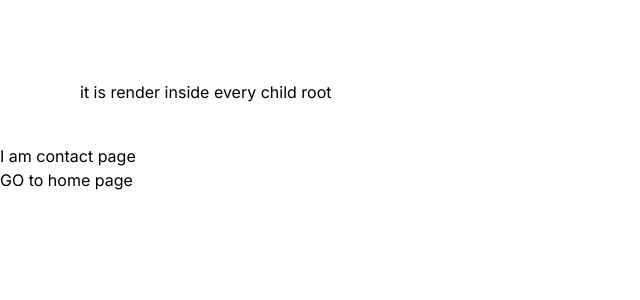
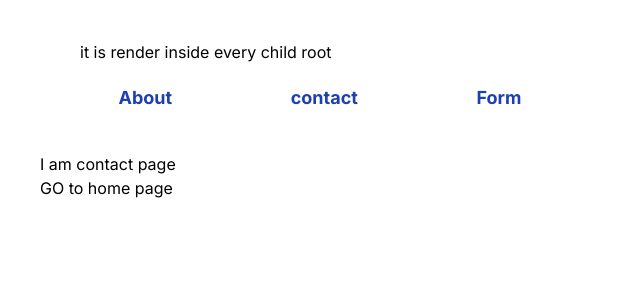
Before and after one commit to ragini743/next, a Next.js app in the folder project-2/: page /contact in a window 1280 px wide. Shown: the top 300 px of the page, without its empty margins (0-640 px from the left). Built offline with nearby package versions, Linux system fonts and the light colour scheme.

Commit message:
create studentList folder for dynamic routing

```diff
--- a/project-2/src/app/about/form/layout.js
+++ b/project-2/src/app/about/form/layout.js
@@ -4,8 +4,10 @@ const layout = ({children}) => {
   return (
     <div className=''>
         <p>I am form layout
-            {children}
+
         </p>
+    {children}
+
     </div>
   )
 }
--- a/project-2/src/app/contact/page.js
+++ b/project-2/src/app/contact/page.js
@@ -2,7 +2,7 @@ import React from "react"
 import Link from "next/link"
 const page = () => {
   return (
-    <div className="pt-10">
+    <div className="pt-10 pl-10">
         <h1>I am contact page</h1>
         <Link href="/">GO to home page</Link>
     </div>
--- a/project-2/src/app/layout.js
+++ b/project-2/src/app/layout.js
@@ -1,20 +1,29 @@
+"use client"
 import { Inter } from "next/font/google";
 import "./globals.css";
+import Link from "next/link";
+import { usePathname } from "next/navigation";
+const inter = Inter({ subsets: ["latin"] });
 
 
-const inter = Inter({ subsets: ["latin"] });
-
-export const metadata = {
-  title: "Create Next App",
-  description: "Generated by create next app",
-};
-
 export default function RootLayout({ children }) {
+  const pathName= usePathname()
+  console.log(pathName)
   return (
     <html lang="en">
       <body className={inter.className}>
-      <h1 className="pl-20 pt-20">it is render inside every child root
-        </h1>
+      <h1 className="pl-20 pt-10">it is render inside every child root
+            </h1>
+           {
+            pathName!=="/about/form" ?
+
+            <ul className="flex justify-evenly md: w-[50%] text-blue-800 font-bold text-lg pt-5">
+              <li> <Link href='/about'> About</Link> </li>
+              <li><Link href="/contact"> contact</Link> </li>
+              <li> <Link href='/about/form'> Form</Link> </li>
+
+            </ul>:<div className="py-4 text-red-700 font-bold">due to conditional layout navItems are not showing on this route"/about/form"</div>
+           }
         {children}
       </body>
     </html>
--- /dev/null
+++ b/project-2/src/app/studentList/page.js
@@ -0,0 +1,9 @@
+
+
+const page = () => {
+  return (
+    <div></div>
+  )
+}
+
+export default page ;
```
Also changed, not shown: 2 other files (tests, documents, lock files or other folders).
